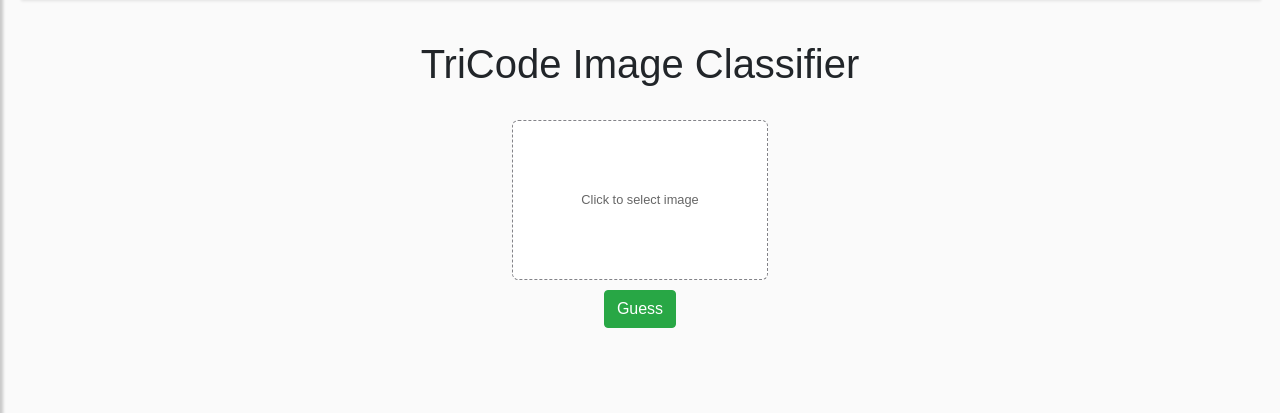
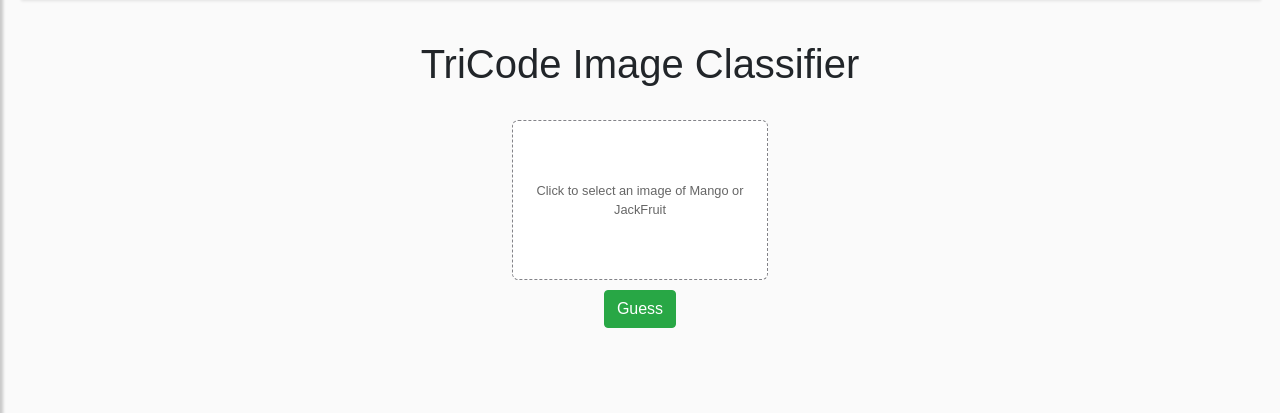
Before and after one commit to Ajmalva/TriCode-Fruits-image-classifier, a Flask app: page / in a window 1280 px wide. Shown: the part 90-503 px from the top of the page. Run offline with Flask 2, Linux system fonts and the light colour scheme; some libraries are stand-ins or nearby versions.

Commit message:
Update index.html
updated input box

```diff
--- a/templates/index.html
+++ b/templates/index.html
@@ -147,7 +147,7 @@
             <div class="panel">
                 <input id="file-upload" class="hidden" type="file" accept="image/x-png,image/gif,image/jpeg" placeholder="Hours Studied"  name="my_image" />
                 <label for="file-upload" id="file-drag" class="upload-box">
-                  <div id="upload-caption">Click to select image</div>
+                  <div id="upload-caption" style="text-align: center;">Click to select an image of Mango or JackFruit</div>
                   <img id="image-preview" class="hidden" />
                 </label>
               </div>
@@ -164,8 +164,7 @@
             <img class="center" src="{{img_path}}" >
             <br>
             <h2 style="text-align: center;" font-family=" 'Courier New', monospace;"> I think its a : <i> {{prediction}} </i></h2>
-
-              {% endif %}
+			  {% endif %}
         </div>
         </div>
     </div>
```
